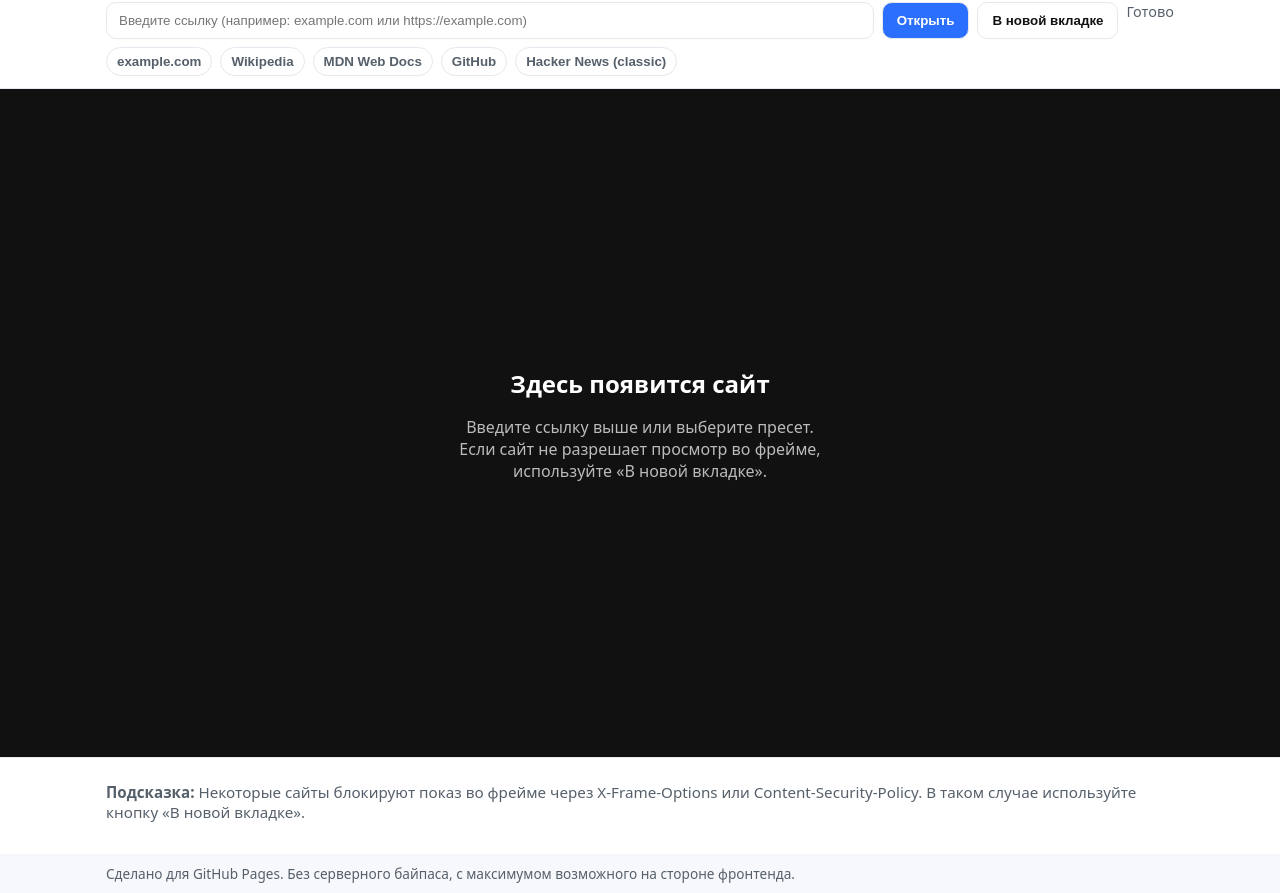
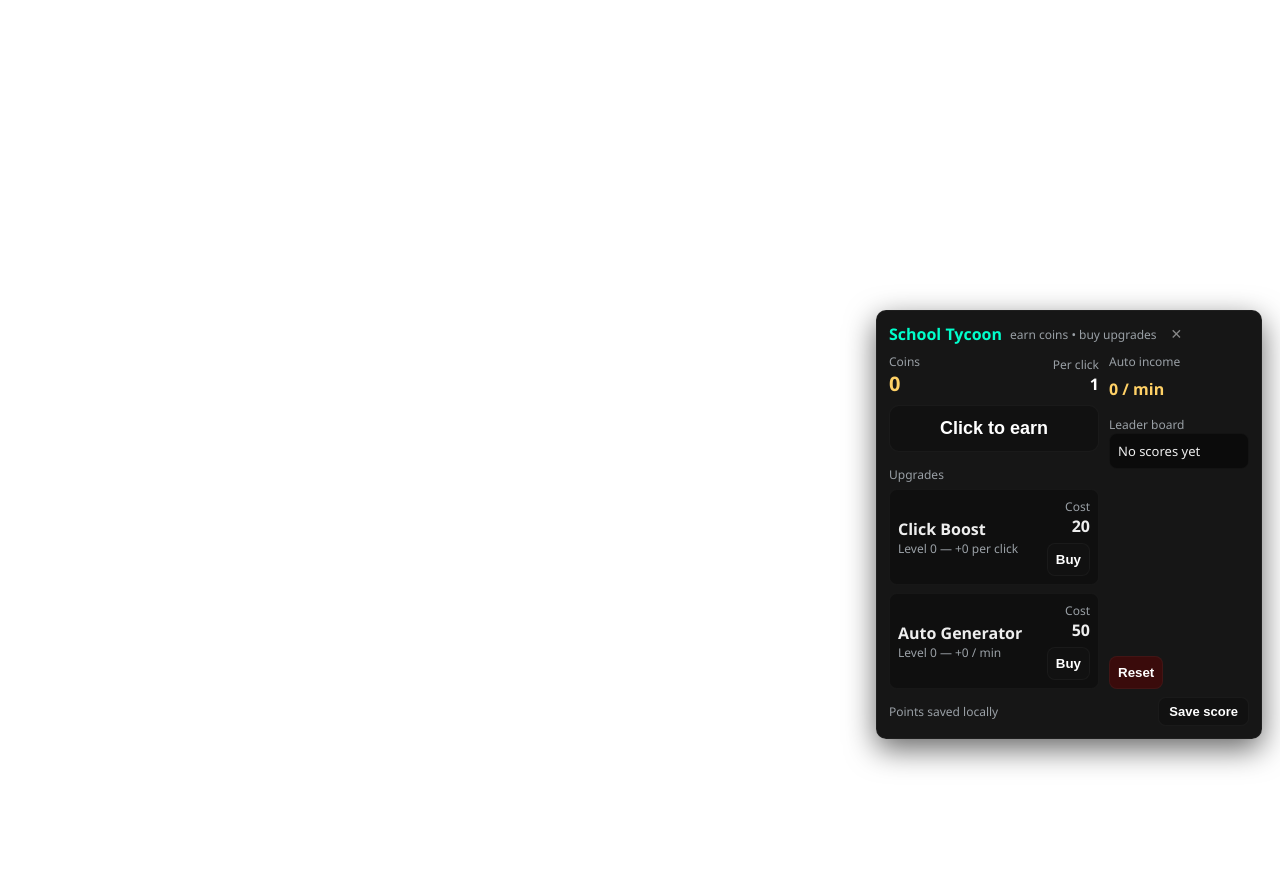
Before and after one commit to suspectobjection/WebGamesByYevhen, a plain HTML site: page index.html in a window 1280 px wide. Shown: the part 43-936 px from the top of the page. After the commit the page ends 800 px from the top, so only its background shows below. Drawn offline with Linux system fonts and the light colour scheme.

Commit message:
Update index.html

```diff
--- a/index.html
+++ b/index.html
@@ -1,203 +1,220 @@
-<!DOCTYPE html>
-<html lang="ru">
-<head>
-  <meta charset="UTF-8">
-  <meta name="viewport" content="width=device-width, initial-scale=1">
-  <meta name="color-scheme" content="light dark">
-  <title>Browser Byppas (by yev)</title>
-  <meta name="description" content="Легкий просмотр сайтов во фрейме там, где это разрешено.">
-  <style>
-    :root {
-      color-scheme: light dark;
-      --bg: #0f1216; --fg: #e6e6e6; --accent: #6fb3ff; --muted: #9aa4af;
-      --card: #171b21; --border: #263042;
-    }
-    @media (prefers-color-scheme: light) {
-      :root { --bg:#f7f8fb; --fg:#111; --accent:#2b6fff; --muted:#56606b; --card:#fff; --border:#e5e8ef; }
-    }
-    * { box-sizing: border-box; }
-    body { margin:0; font-family: system-ui, -apple-system, "Segoe UI", Roboto, Ubuntu, "Helvetica Neue", Arial, "Noto Sans", "Apple Color Emoji", "Segoe UI Emoji", "Segoe UI Symbol";
-      background:var(--bg); color:var(--fg); }
-    header { position:sticky; top:0; z-index:10; background:var(--card); border-bottom:1px solid var(--border); }
-    .wrap { max-width:1100px; margin:0 auto; padding:12px 16px; }
-    h1 { margin:0 0 8px; font-size:1.15rem; letter-spacing:0.2px; }
-    .bar { display:flex; gap:8px; flex-wrap:wrap; }
-    input[type="url"] { flex:1; min-width:220px; padding:10px 12px; border:1px solid var(--border); border-radius:10px; background:transparent; color:inherit; }
-    button { padding:10px 14px; border:1px solid var(--border); border-radius:10px; background:var(--accent); color:#fff; font-weight:600; cursor:pointer; }
-    button.secondary { background:transparent; color:inherit; }
-    .row { display:flex; gap:12px; align-items:center; flex-wrap:wrap; }
-    .presets { display:flex; gap:8px; flex-wrap:wrap; margin-top:8px; }
-    .chip { border:1px solid var(--border); border-radius:999px; padding:6px 10px; cursor:pointer; color:var(--muted); background:transparent; }
-    .chip:hover { color:inherit; border-color:var(--accent); }
-    .status { font-size:0.9rem; color:var(--muted); margin-left:auto; }
-    main { height:calc(100vh - 132px); }
-    .frameWrap { width:100%; height:100%; }
-    iframe { width:100%; height:100%; border:0; background:var(--card); }
-    .notice { padding:12px 16px; background:var(--card); border-top:1px solid var(--border); color:var(--muted); font-size:0.95rem; }
-    .actions { display:flex; gap:10px; align-items:center; margin-top:8px; }
-    .hidden { display:none !important; }
-    .footer { font-size:0.85rem; color:var(--muted); padding:10px 16px; }
-    @media (max-width:640px) { main { height:calc(100vh - 160px); } }
-  </style>
-</head>
-<body>
-  <header>
-    <div class="wrap">
-      <h1>Browser Byppas (by yev)</h1>
-      <div class="bar">
-        <input id="urlInput" type="url" inputmode="url" placeholder="Введите ссылку (например: example.com или https://example.com)">
-        <button id="openBtn">Открыть</button>
-        <button id="newTabBtn" class="secondary">В новой вкладке</button>
-        <span id="status" class="status">Готово</span>
-      </div>
-      <div class="presets" id="presets"></div>
-    </div>
-  </header>
+<!-- Tycoon Mini Game: вставь этот блок в конец index.html перед </body> -->
+<style>
+  /* Tycoon styles */
+  #tycoonWrap { position: fixed; right: 18px; bottom: 18px; width: 360px; max-width: 92vw; background: rgba(10,10,10,0.95); border: 1px solid rgba(255,255,255,0.04); padding: 12px; border-radius: 10px; color: #eee; font-family: "Segoe UI", Arial; z-index: 9999; box-shadow: 0 10px 30px rgba(0,0,0,0.6); }
+  #tycoonHeader { display:flex; align-items:center; gap:8px; margin-bottom:8px; }
+  #tycoonHeader h3 { margin:0; color:#00ffcc; font-size:16px; }
+  #tycoonMain { display:flex; gap:10px; }
+  #tycoonLeft { flex:1; display:flex; flex-direction:column; gap:8px; }
+  #tycoonRight { width:140px; display:flex; flex-direction:column; gap:8px; }
+  .tyCoin { font-size:20px; font-weight:800; color:#ffd166; }
+  .tyBtn { background:#111; border:1px solid rgba(255,255,255,0.04); color:#fff; padding:8px; border-radius:8px; cursor:pointer; font-weight:700; }
+  .tyBtn:disabled { opacity:0.45; cursor:not-allowed; }
+  .upgrade { background:#0f0f0f; border-radius:8px; padding:8px; display:flex; justify-content:space-between; align-items:center; border:1px solid rgba(255,255,255,0.03); }
+  .small { font-size:12px; color:#9aa0a6; }
+  .leader { background:#0b0b0b; padding:8px; border-radius:8px; border:1px solid rgba(255,255,255,0.03); font-size:13px; }
+  .tyFooter { margin-top:8px; display:flex; gap:8px; justify-content:space-between; align-items:center; }
+  .closeTy { background:transparent; border:none; color:#888; cursor:pointer; font-size:14px; }
+</style>
 
-  <main>
-    <div class="frameWrap">
-      <iframe id="viewer"
-        sandbox="allow-forms allow-scripts allow-same-origin allow-popups allow-popups-to-escape-sandbox"
-        allow="geolocation; microphone; camera; clipboard-read; clipboard-write; autoplay"
-        referrerpolicy="no-referrer"
-        srcdoc="<!doctype html><html><head><meta charset='utf-8'><style>
-          body{font-family:system-ui;display:grid;place-items:center;height:100vh;margin:0;background:#111;color:#bbb}
-          .box{max-width:42ch;text-align:center}
-          h2{color:#fff;margin-bottom:8px}
-        </style></head><body><div class='box'>
-          <h2>Здесь появится сайт</h2>
-          <p>Введите ссылку выше или выберите пресет. Если сайт не разрешает просмотр во фрейме, используйте «В новой вкладке».</p>
-        </div></body></html>">
-      </iframe>
-    </div>
-  </main>
+<div id="tycoonWrap" aria-live="polite">
+  <div id="tycoonHeader">
+    <h3>School Tycoon</h3>
+    <div class="small">earn coins • buy upgrades</div>
+    <button class="closeTy" id="tyClose" title="Hide">✕</button>
+  </div>
 
-  <div class="notice">
-    <div class="wrap">
-      <div class="row">
+  <div id="tycoonMain">
+    <div id="tycoonLeft">
+      <div style="display:flex;justify-content:space-between;align-items:center;">
         <div>
-          <strong>Подсказка:</strong> Некоторые сайты блокируют показ во фрейме через X-Frame-Options или Content-Security-Policy. В таком случае используйте кнопку «В новой вкладке».
+          <div class="small">Coins</div>
+          <div class="tyCoin" id="tyCoins">0</div>
+        </div>
+        <div style="text-align:right;">
+          <div class="small">Per click</div>
+          <div id="tyPerClick" style="font-weight:800;color:#fff">1</div>
         </div>
       </div>
-      <div class="actions">
-        <button id="retryBtn" class="secondary hidden">Повторить загрузку</button>
-        <button id="fallbackOpenBtn" class="secondary hidden">Открыть в новой вкладке</button>
-        <span id="hint" class="status"></span>
+
+      <button id="tyClick" class="tyBtn" style="font-size:18px;padding:12px;border-radius:10px;">Click to earn</button>
+
+      <div style="margin-top:6px;">
+        <div class="small">Upgrades</div>
+        <div id="upgradesList" style="display:flex;flex-direction:column;gap:8px;margin-top:6px;"></div>
+      </div>
+    </div>
+
+    <div id="tycoonRight">
+      <div class="small">Auto income</div>
+      <div id="tyAuto" style="font-weight:800;color:#ffd166">0 / min</div>
+
+      <div style="margin-top:8px;">
+        <div class="small">Leader board</div>
+        <div id="tyLeaders" class="leader">No scores yet</div>
+      </div>
+
+      <div style="margin-top:auto;">
+        <button id="tyReset" class="tyBtn" style="background:#3a0b0b">Reset</button>
       </div>
     </div>
   </div>
 
-  <div class="footer wrap">
-    Сделано для GitHub Pages. Без серверного байпаса, с максимумом возможного на стороне фронтенда.
+  <div class="tyFooter">
+    <div class="small">Points saved locally</div>
+    <div>
+      <button id="tySaveScore" class="tyBtn" style="padding:6px 10px;font-size:13px">Save score</button>
+    </div>
   </div>
+</div>
 
-  <script>
-    // Простая нормализация и проверка URL
-    function normalizeUrl(raw) {
-      const s = String(raw || '').trim();
-      if (!s) return '';
-      try {
-        // Добавляем схему, если отсутствует
-        const withScheme = /^https?:\/\//i.test(s) ? s : 'https://' + s;
-        const url = new URL(withScheme);
-        return url.href;
-      } catch {
-        return '';
-      }
+<script>
+(function(){
+  // State
+  const STORAGE_KEY = 'school_tycoon_v1';
+  const LEAD_KEY = 'school_tycoon_leaders_v1';
+  let state = {
+    coins: 0,
+    perClick: 1,
+    autoPerMin: 0,
+    upgrades: {
+      clickBoost: { level:0, baseCost: 20, multiplier: 1.5 }, // increases perClick
+      autoGen: { level:0, baseCost: 50, perMin: 1 } // increases autoPerMin
     }
+  };
 
-    // Пресеты (сайты, которые часто разрешают iframe)
-    const PRESETS = [
-      { label: 'example.com', url: 'https://example.com' },
-      { label: 'Wikipedia', url: 'https://wikipedia.org' },
-      { label: 'MDN Web Docs', url: 'https://developer.mozilla.org' },
-      { label: 'GitHub', url: 'https://github.com' },
-      { label: 'Hacker News (classic)', url: 'https://news.ycombinator.com' }
-    ];
+  // DOM
+  const elCoins = document.getElementById('tyCoins');
+  const elPerClick = document.getElementById('tyPerClick');
+  const elClick = document.getElementById('tyClick');
+  const elUpgrades = document.getElementById('upgradesList');
+  const elAuto = document.getElementById('tyAuto');
+  const elLeaders = document.getElementById('tyLeaders');
+  const elReset = document.getElementById('tyReset');
+  const elSave = document.getElementById('tySaveScore');
+  const elClose = document.getElementById('tyClose');
 
-    const urlInput = document.getElementById('urlInput');
-    const viewer = document.getElementById('viewer');
-    const statusEl = document.getElementById('status');
-    const retryBtn = document.getElementById('retryBtn');
-    const fallbackOpenBtn = document.getElementById('fallbackOpenBtn');
-    const hintEl = document.getElementById('hint');
-    const openBtn = document.getElementById('openBtn');
-    const newTabBtn = document.getElementById('newTabBtn');
-    const presetsEl = document.getElementById('presets');
+  // Load
+  function load(){
+    try{
+      const raw = localStorage.getItem(STORAGE_KEY);
+      if(raw) state = JSON.parse(raw);
+    }catch(e){}
+  }
+  function save(){
+    localStorage.setItem(STORAGE_KEY, JSON.stringify(state));
+  }
 
-    // Рендер пресетов
-    PRESETS.forEach(p => {
-      const b = document.createElement('button');
-      b.className = 'chip';
-      b.textContent = p.label;
-      b.addEventListener('click', () => {
-        urlInput.value = p.url;
-        loadInFrame(p.url);
-      });
-      presetsEl.appendChild(b);
+  // Helpers
+  function format(n){ return Math.floor(n).toLocaleString(); }
+  function upgradeCost(base, level){ return Math.ceil(base * Math.pow(1.6, level)); }
+
+  // Render
+  function render(){
+    elCoins.textContent = format(state.coins);
+    elPerClick.textContent = format(state.perClick);
+    elAuto.textContent = format(state.autoPerMin) + ' / min';
+
+    // upgrades
+    elUpgrades.innerHTML = '';
+    // click boost
+    const cb = state.upgrades.clickBoost;
+    const cbCost = upgradeCost(cb.baseCost, cb.level);
+    const cbDiv = document.createElement('div');
+    cbDiv.className = 'upgrade';
+    cbDiv.innerHTML = `<div><div style="font-weight:800">Click Boost</div><div class="small">Level ${cb.level} — +${(cb.level*1).toFixed(0)} per click</div></div>
+      <div style="text-align:right"><div class="small">Cost</div><div style="font-weight:800">${format(cbCost)}</div><button class="tyBtn" data-up="clickBoost" style="margin-top:6px">Buy</button></div>`;
+    elUpgrades.appendChild(cbDiv);
+
+    // auto gen
+    const ag = state.upgrades.autoGen;
+    const agCost = upgradeCost(ag.baseCost, ag.level);
+    const agDiv = document.createElement('div');
+    agDiv.className = 'upgrade';
+    agDiv.innerHTML = `<div><div style="font-weight:800">Auto Generator</div><div class="small">Level ${ag.level} — +${ag.level*ag.perMin} / min</div></div>
+      <div style="text-align:right"><div class="small">Cost</div><div style="font-weight:800">${format(agCost)}</div><button class="tyBtn" data-up="autoGen" style="margin-top:6px">Buy</button></div>`;
+    elUpgrades.appendChild(agDiv);
+
+    // attach buy handlers
+    elUpgrades.querySelectorAll('button[data-up]').forEach(btn=>{
+      btn.onclick = ()=>{ buyUpgrade(btn.getAttribute('data-up')); };
     });
 
-    // Основная загрузка во фрейме + механизм подсказок
-    let loadTimer = null;
-    function loadInFrame(rawUrl) {
-      const url = normalizeUrl(rawUrl);
-      if (!url) {
-        statusEl.textContent = 'Некорректная ссылка';
-        hintEl.textContent = 'Проверь формат: https://домен/путь';
-        retryBtn.classList.add('hidden');
-        fallbackOpenBtn.classList.add('hidden');
-        return;
-      }
-      statusEl.textContent = 'Загрузка...';
-      hintEl.textContent = '';
-      retryBtn.classList.add('hidden');
-      fallbackOpenBtn.classList.add('hidden');
+    // leaders
+    renderLeaders();
+    save();
+  }
 
-      // Старт таймера на случай блокировки во фрейме
-      if (loadTimer) clearTimeout(loadTimer);
-      loadTimer = setTimeout(() => {
-        statusEl.textContent = 'Возможно, сайт блокирует показ во фрейме';
-        hintEl.textContent = 'Попробуйте «В новой вкладке».';
-        retryBtn.classList.remove('hidden');
-        fallbackOpenBtn.classList.remove('hidden');
-      }, 5200);
+  // Buy upgrade
+  function buyUpgrade(key){
+    if(key === 'clickBoost'){
+      const u = state.upgrades.clickBoost;
+      const cost = upgradeCost(u.baseCost, u.level);
+      if(state.coins < cost) return;
+      state.coins -= cost;
+      u.level += 1;
+      // increase perClick: base 1 + level*1
+      state.perClick = 1 + u.level * 1;
+    } else if(key === 'autoGen'){
+      const u = state.upgrades.autoGen;
+      const cost = upgradeCost(u.baseCost, u.level);
+      if(state.coins < cost) return;
+      state.coins -= cost;
+      u.level += 1;
+      state.autoPerMin = u.level * u.perMin;
+    }
+    render();
+  }
 
-      // Устанавливаем src. Если загрузится — обновим статус по событию load
-      viewer.src = url;
+  // Click handler
+  elClick.onclick = ()=>{
+    state.coins += state.perClick;
+    render();
+  };
+
+  // Auto income tick (every second, distribute per minute)
+  setInterval(()=>{
+    if(state.autoPerMin > 0){
+      const perSec = state.autoPerMin / 60;
+      state.coins += perSec;
+      // avoid float drift by rounding occasionally
     }
+    // update display frequently but not too heavy
+    elCoins.textContent = format(state.coins);
+  }, 1000);
 
-    // Событие успешной загрузки (не работает для всех доменов, но достаточно как сигнал)
-    viewer.addEventListener('load', () => {
-      if (loadTimer) clearTimeout(loadTimer);
-      statusEl.textContent = 'Готово';
-      hintEl.textContent = '';
-      retryBtn.classList.add('hidden');
-      fallbackOpenBtn.classList.add('hidden');
-    });
+  // Save score to local leaderboard
+  function saveScore(){
+    const name = prompt('Enter name for leaderboard (max 12 chars):','You');
+    if(!name) return;
+    const leaders = JSON.parse(localStorage.getItem(LEAD_KEY) || '[]');
+    leaders.push({ name: name.slice(0,12), score: Math.floor(state.coins), time: Date.now() });
+    // sort desc and keep top 10
+    leaders.sort((a,b)=>b.score - a.score);
+    localStorage.setItem(LEAD_KEY, JSON.stringify(leaders.slice(0,10)));
+    renderLeaders();
+    alert('Score saved locally.');
+  }
 
-    // Кнопки
-    openBtn.addEventListener('click', () => loadInFrame(urlInput.value));
-    urlInput.addEventListener('keydown', (e) => {
-      if (e.key === 'Enter') loadInFrame(urlInput.value);
-    });
+  function renderLeaders(){
+    const leaders = JSON.parse(localStorage.getItem(LEAD_KEY) || '[]');
+    if(!leaders.length){ elLeaders.textContent = 'No scores yet'; return; }
+    elLeaders.innerHTML = leaders.slice(0,5).map((l,i)=>`${i+1}. ${l.name} — ${l.score}`).join('<br>');
+  }
 
-    newTabBtn.addEventListener('click', () => {
-      const url = normalizeUrl(urlInput.value);
-      if (!url) {
-        statusEl.textContent = 'Некорректная ссылка';
-        return;
-      }
-      window.open(url, '_blank', 'noopener,noreferrer');
-    });
+  // Reset
+  elReset.onclick = ()=>{
+    if(!confirm('Reset your tycoon progress?')) return;
+    state = { coins:0, perClick:1, autoPerMin:0, upgrades: { clickBoost:{level:0,baseCost:20,multiplier:1.5}, autoGen:{level:0,baseCost:50,perMin:1} } };
+    save();
+    render();
+  };
 
-    retryBtn.addEventListener('click', () => {
-      loadInFrame(urlInput.value);
-    });
+  elSave.onclick = saveScore;
+  elClose.onclick = ()=>{ document.getElementById('tycoonWrap').style.display = 'none'; };
 
-    fallbackOpenBtn.addEventListener('click', () => {
-      const url = normalizeUrl(urlInput.value);
-      if (url) window.open(url, '_blank', 'noopener,noreferrer');
-    });
-  </script>
-</body>
-</html>
+  // init
+  load();
+  render();
+})();
+</script>
```
